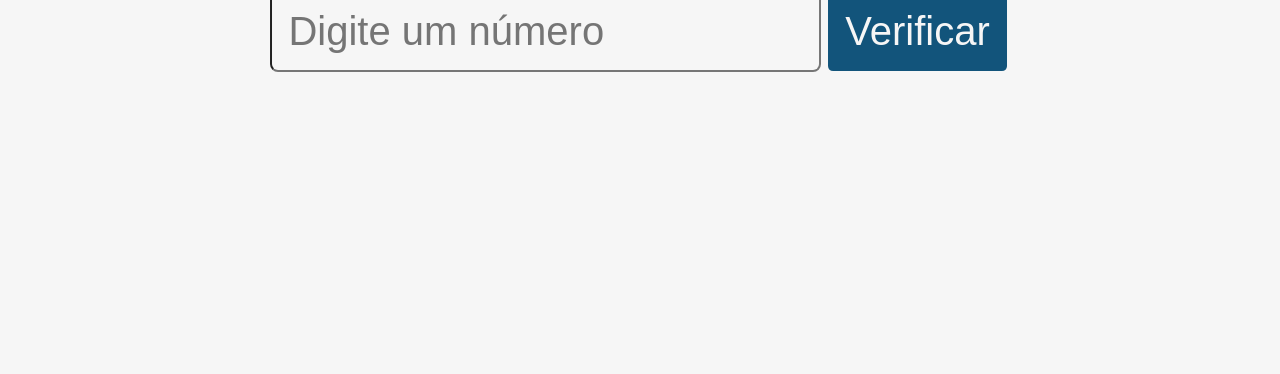
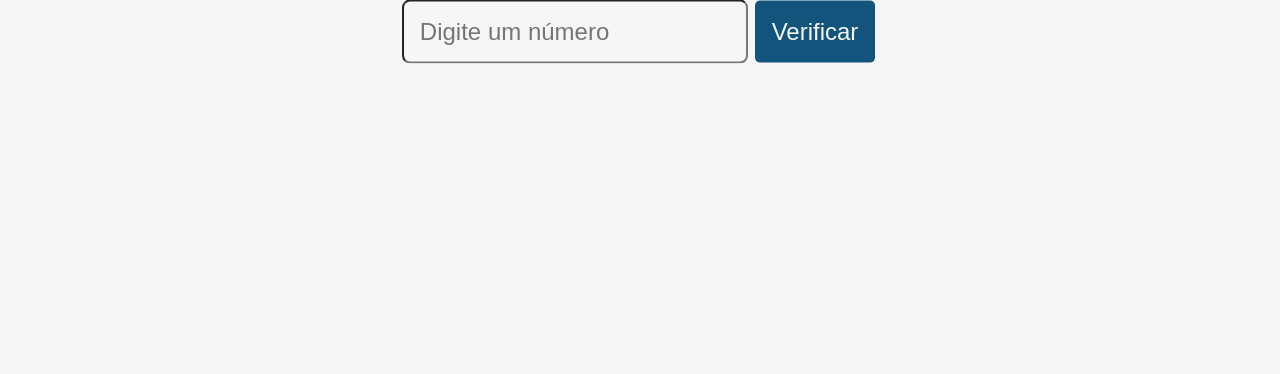
Before and after one commit to gabrielssi/verifica-paridade, a plain HTML site: page index.html in a window 1280 px wide. Shown: the part 426-800 px from the top of the page. Drawn offline with Linux system fonts and the light colour scheme.

Commit message:
Update style.css

```diff
--- a/style.css
+++ b/style.css
@@ -19,7 +19,7 @@ h1 {
 }
 
 button {
-  font-size: 5vh;
+  font-size: 3vh;
   background-color: rgb(18, 84, 123);
   color: #f6f6f6;
   border: solid;
@@ -28,7 +28,7 @@ button {
 }
 
 input {
-  font-size: 5vh;
+  font-size: 3vh;
   padding: 2vh;
   border-radius: 1vh;
   color: rgb(18, 84, 123);
```
